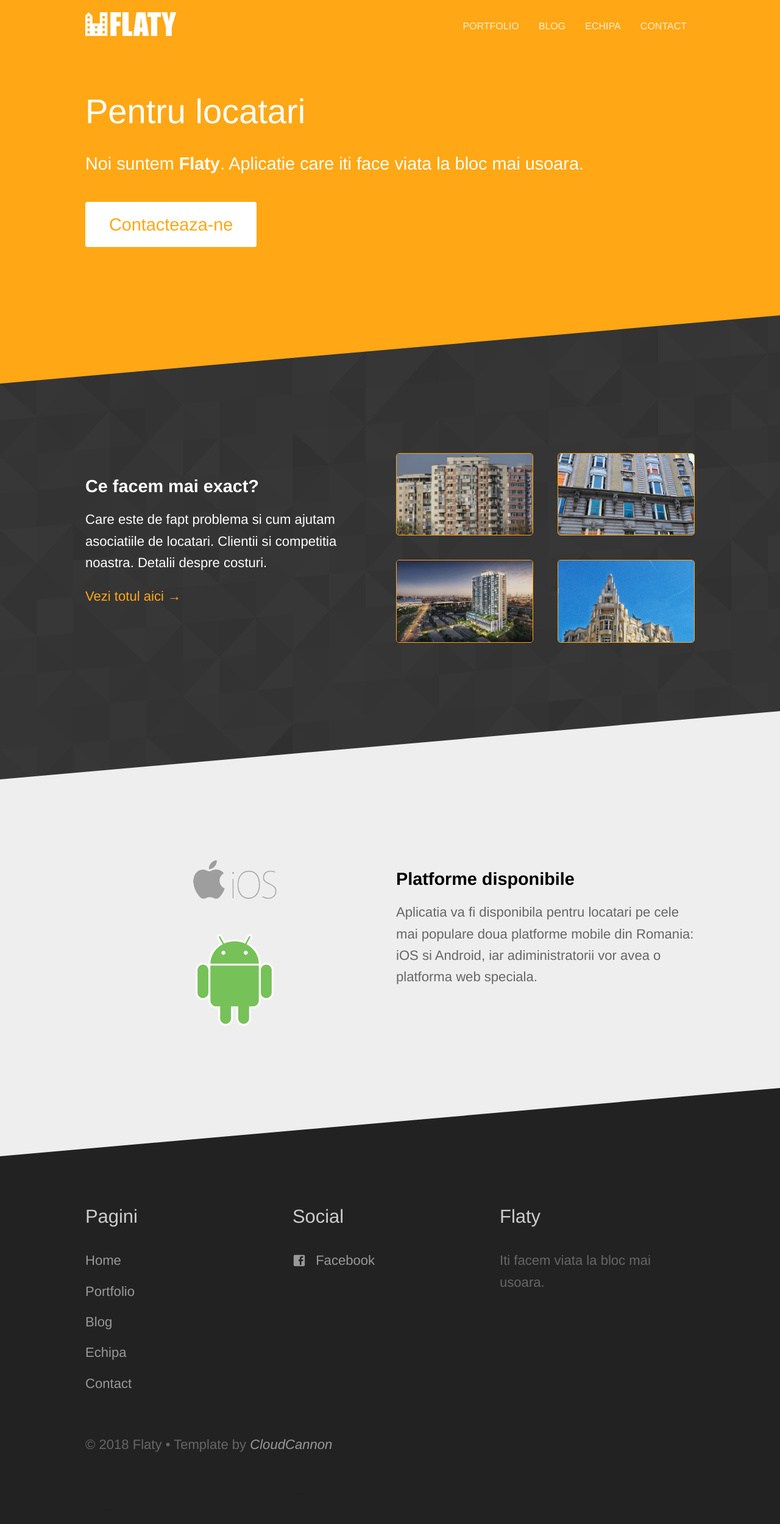
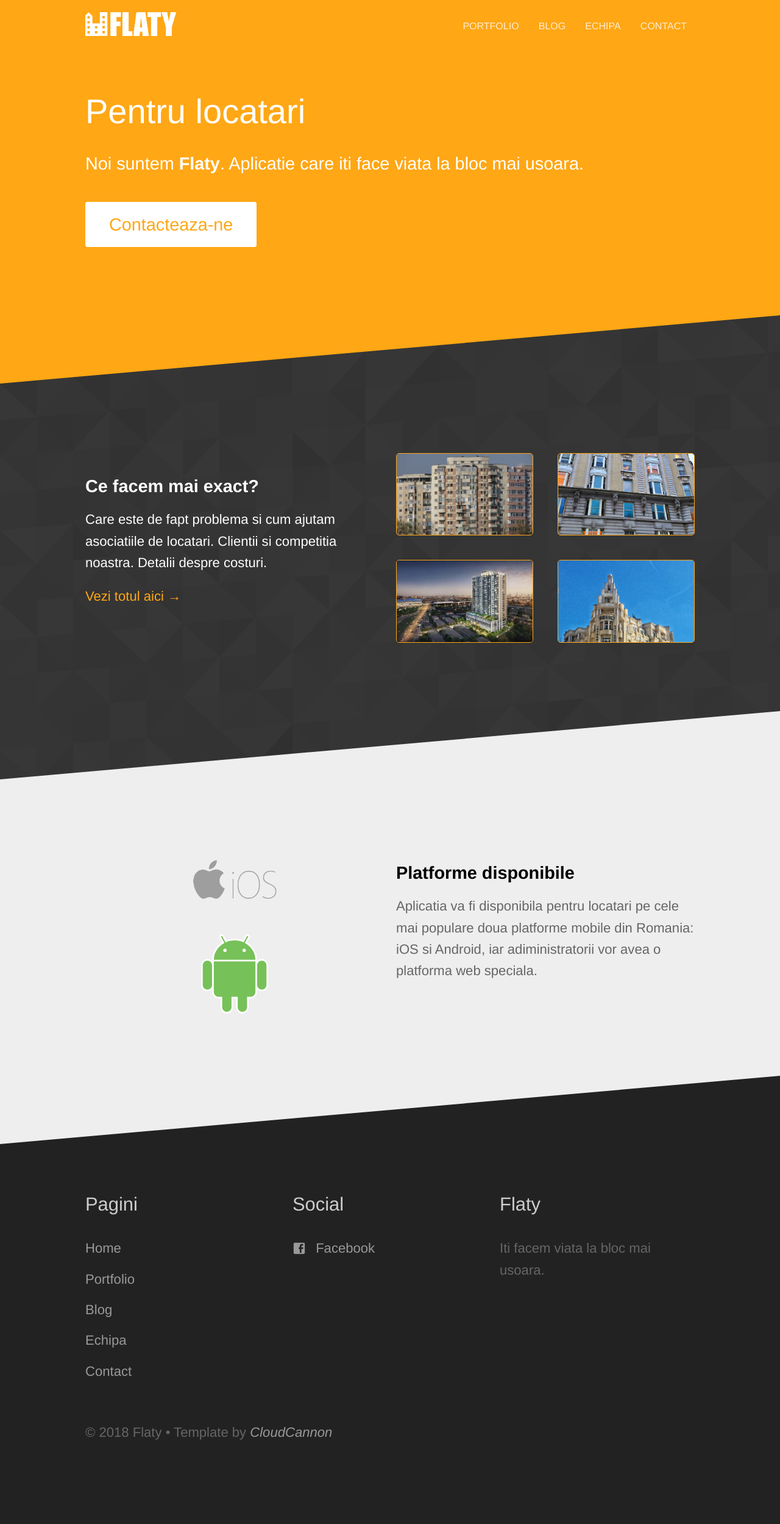
Before and after one commit to rptoma/Flaty, a Jekyll site: the page built from index.html, in a window 1280 px wide. Shown: the whole page at 61% size. Built offline with Jekyll 4.4.1, drawn with Linux system fonts in a browser that asks for light colours.

Commit message:
Updated 'index.html' via CloudCannon

```diff
--- a/index.html
+++ b/index.html
@@ -33,7 +33,7 @@ title: Flaty
 		<div>
 			<ul class="image-list">
 				<li><img src="{{ site.baseurl }}/images/ios.png" style="height: 150px;"></li>
-				<li><img src="{{ site.baseurl }}/images/android.svg" style="height: 150px;"></li>
+				<li><img src="{{ site.baseurl }}/images/android.svg" style="height: 130px;"></li>
 			</ul>
 		</div>
 		<div>
```
